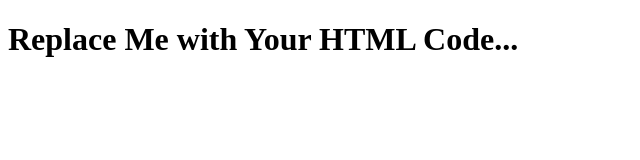
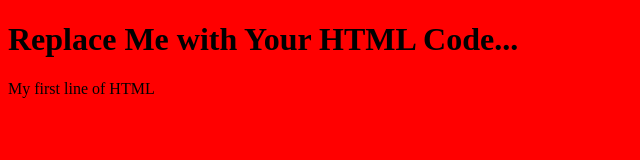
Before and after one commit to mikaelajoelle/html-project-01, a website: page dev/index.html in a window 1280 px wide. Shown: the whole page, without its empty margins (0-640 px from the left). Drawn offline with nearby package versions, Linux system fonts and the light colour scheme; files that its build step writes are made by us from their sources.

Commit message:
add first line to index and scss file

```diff
--- a/dev/index.html
+++ b/dev/index.html
@@ -17,7 +17,7 @@
 <!-- Put your HTML code here... -->
 <h1>Replace Me with Your HTML Code...</h1>
 
-
+<p>My first line of HTML</p>
 
 <!-- *** IMPORTANT *** If you do not require the jQuery Library then feel free to delete the next line -->
 <script src="scripts/libs/jquery/jquery-3.4.1.min.js"></script>
--- a/dev/scss/styles.scss
+++ b/dev/scss/styles.scss
@@ -1 +1,5 @@
 // Place your Sass imports here...
+
+body{
+    background-color: red;
+}
```
